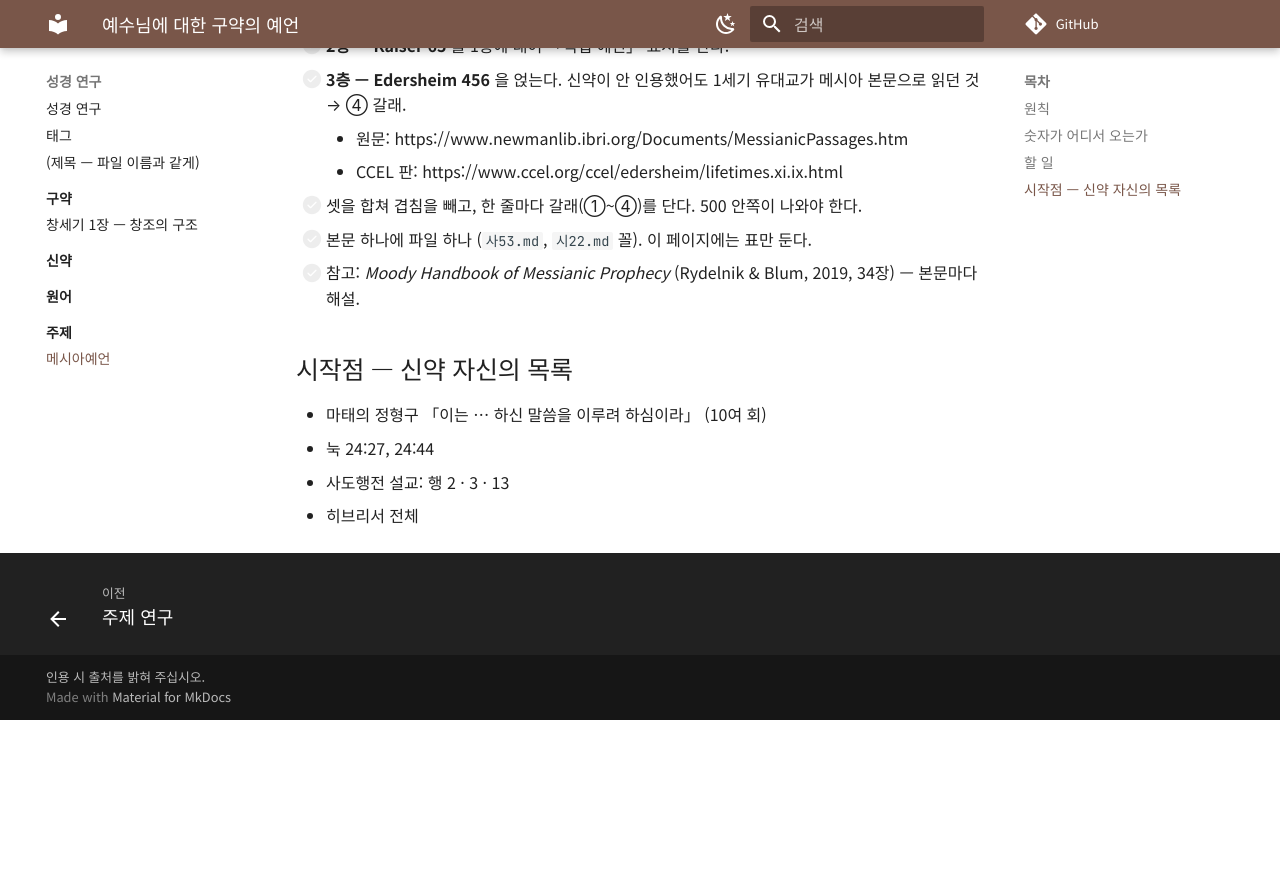
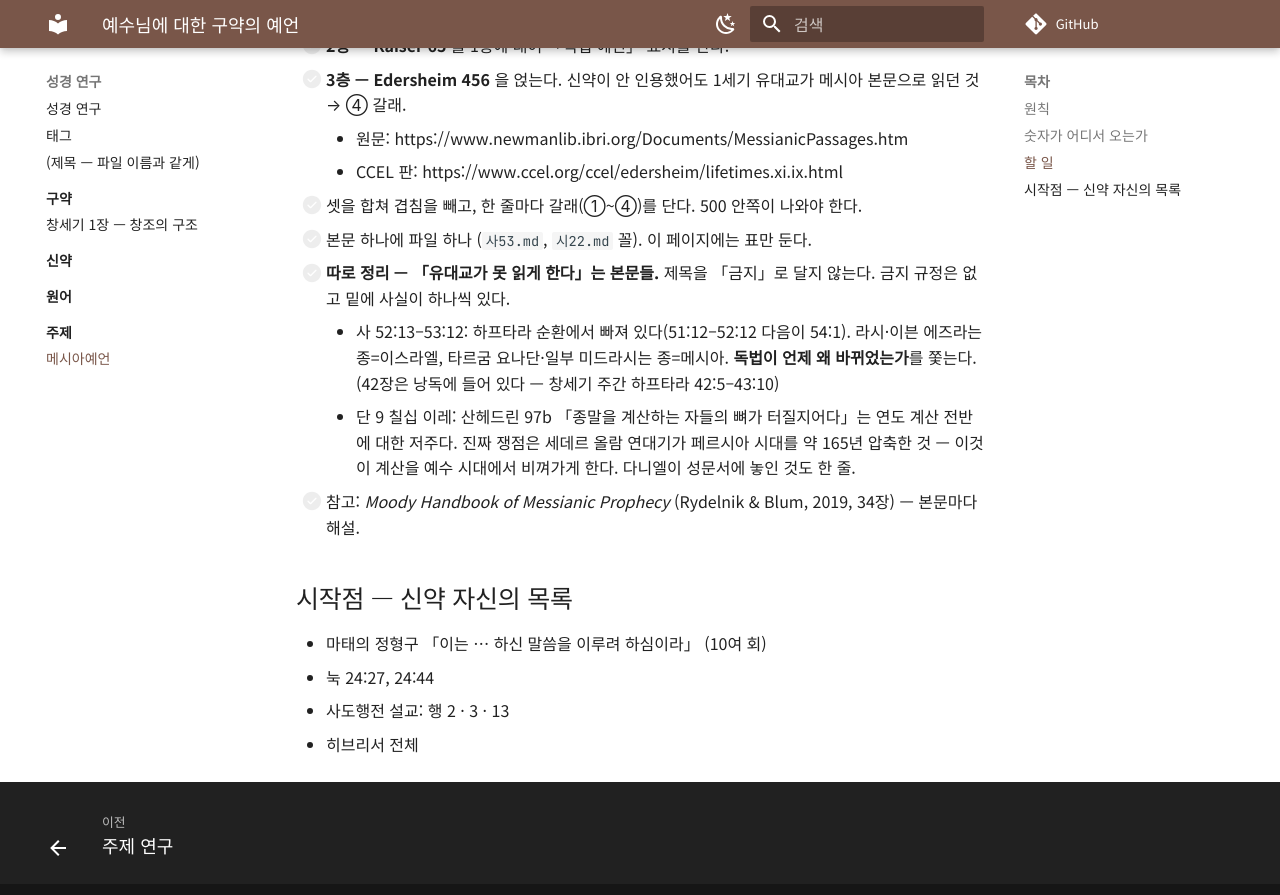
Before and after one commit to DavidRheeTaekyoung/bible, an MkDocs documentation site: the page built from docs/주제/메시아예언/index.md, in a window 1280 px wide and 900 px high, scrolled down 1350 px. Shown: the top 895 px of the window. Built offline with MkDocs 1.6.1 and Material for MkDocs 9.7.7, drawn with Linux system fonts in a browser that asks for light colours; comment, search, counter and statistics services are not loaded; before the commit the page ends 2070 px from its top, so only the background shows below that.

Commit message:
「유대교가 못 읽게 한다」는 본문(사 53·단 9)을 할 일에 더한다 — 금지가 아니라 독법 문제로
Co-Authored-By: Claude Fable 5.1 <noreply@anthropic.com>
Claude-Session: https://claude.ai/code/session_01XeSkhmyawKG1sLuCru7Amm

```diff
--- a/docs/주제/메시아예언/index.md
+++ b/docs/주제/메시아예언/index.md
@@ -41,6 +41,9 @@ tags:
     - CCEL 판: https://www.ccel.org/ccel/edersheim/lifetimes.xi.ix.html
 - [ ] 셋을 합쳐 겹침을 빼고, 한 줄마다 갈래(①~④)를 단다. 500 안쪽이 나와야 한다.
 - [ ] 본문 하나에 파일 하나 (`사53.md`, `시22.md` 꼴). 이 페이지에는 표만 둔다.
+- [ ] **따로 정리 — 「유대교가 못 읽게 한다」는 본문들.** 제목을 「금지」로 달지 않는다. 금지 규정은 없고 밑에 사실이 하나씩 있다.
+    - 사 52:13–53:12: 하프타라 순환에서 빠져 있다(51:12–52:12 다음이 54:1). 라시·이븐 에즈라는 종=이스라엘, 타르굼 요나단·일부 미드라시는 종=메시아. **독법이 언제 왜 바뀌었는가**를 쫓는다. (42장은 낭독에 들어 있다 — 창세기 주간 하프타라 42:5–43:10)
+    - 단 9 칠십 이레: 산헤드린 97b 「종말을 계산하는 자들의 뼈가 터질지어다」는 연도 계산 전반에 대한 저주다. 진짜 쟁점은 세데르 올람 연대기가 페르시아 시대를 약 165년 압축한 것 — 이것이 계산을 예수 시대에서 비껴가게 한다. 다니엘이 성문서에 놓인 것도 한 줄.
 - [ ] 참고: *Moody Handbook of Messianic Prophecy* (Rydelnik & Blum, 2019, 34장) — 본문마다 해설.
 
 ## 시작점 — 신약 자신의 목록
```
